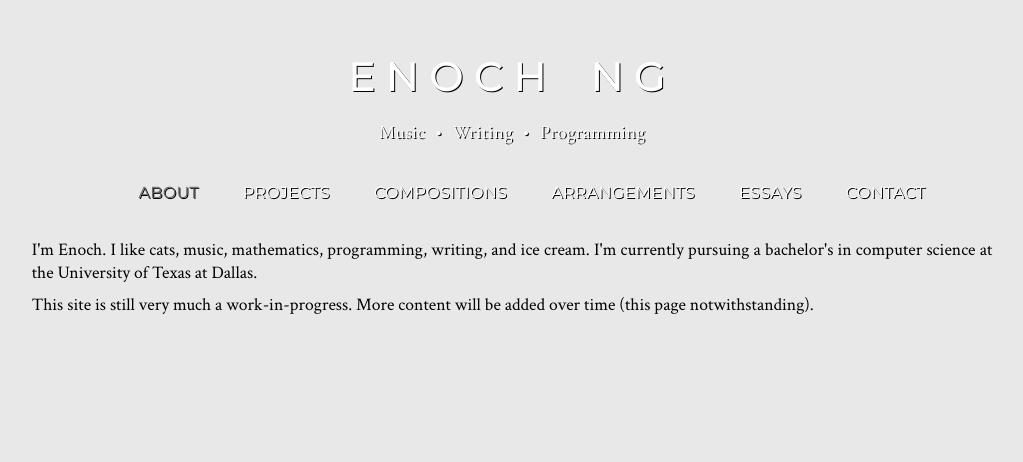
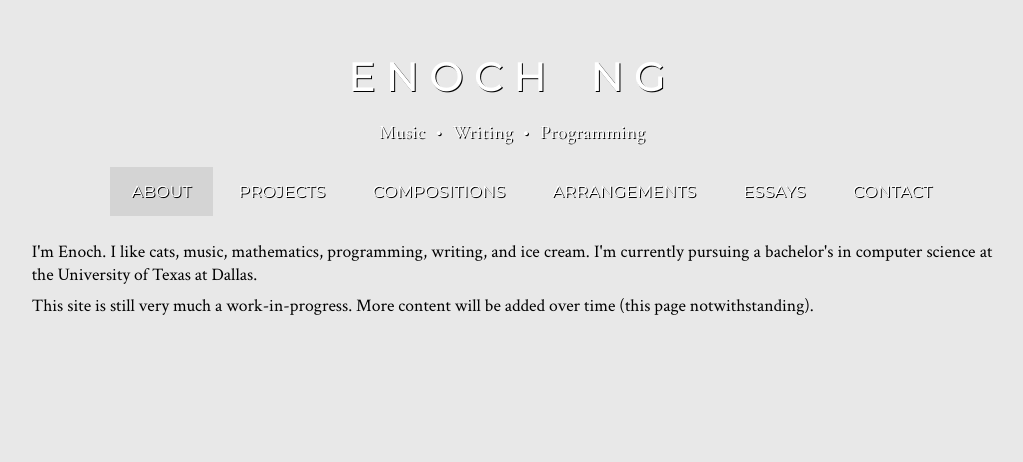
Before and after one commit to enoch-ng/enoch-ng.github.io-old, a PHP site: page /about/index.html in a window 1280 px wide. Shown: the top 462 px of the page, without its empty margins (128-1151 px from the left). Run offline with PHP 8.4, Linux system fonts and the light colour scheme.

Commit message:
Visual tweaks

```diff
--- a/theme.css
+++ b/theme.css
@@ -32,25 +32,26 @@ h1, h1 a, h1 a:link, h1 a:visited {
 }
 
 #nav {
+	margin: 2.4em 0;
 	text-align: center;
 	letter-spacing: .02em;
 }
 
 #nav li {
 	padding: 15px 0;
+	margin: 5px 0;
 }
 
 #nav > li {
-	display: inline-block;
-	margin: 5px 0;
+	display: inline;
 }
 
-#nav > li:hover {
+#nav > li:hover > a {
 	background-color: hsl(0, 0%, 83%);
 }
 
 #nav > li > a {
-	padding: 15px 1.55vw;
+	padding: 15px 1.66vw;
 	font-family: 'Montserrat', serif;
 	font-weight: 400;
 	text-decoration: none;
@@ -60,7 +61,9 @@ h1, h1 a, h1 a:link, h1 a:visited {
 }
 
 #nav > li.current > a {
-	color: hsl(0, 0%, 40%);
+	background-color: hsl(0, 0%, 83%);
+	/*color: hsl(0, 0%, 40%);*/
+
 }
 
 #nav li:hover .dropdown {
```
